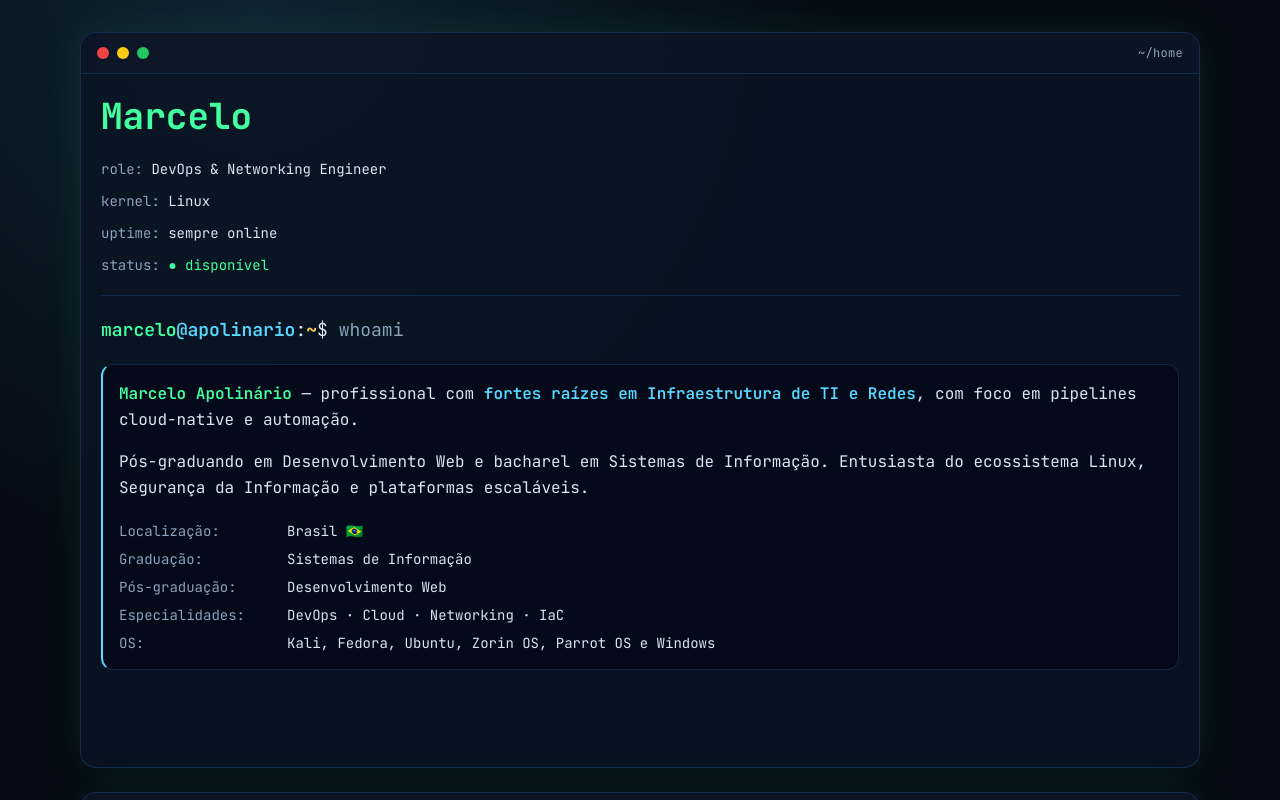
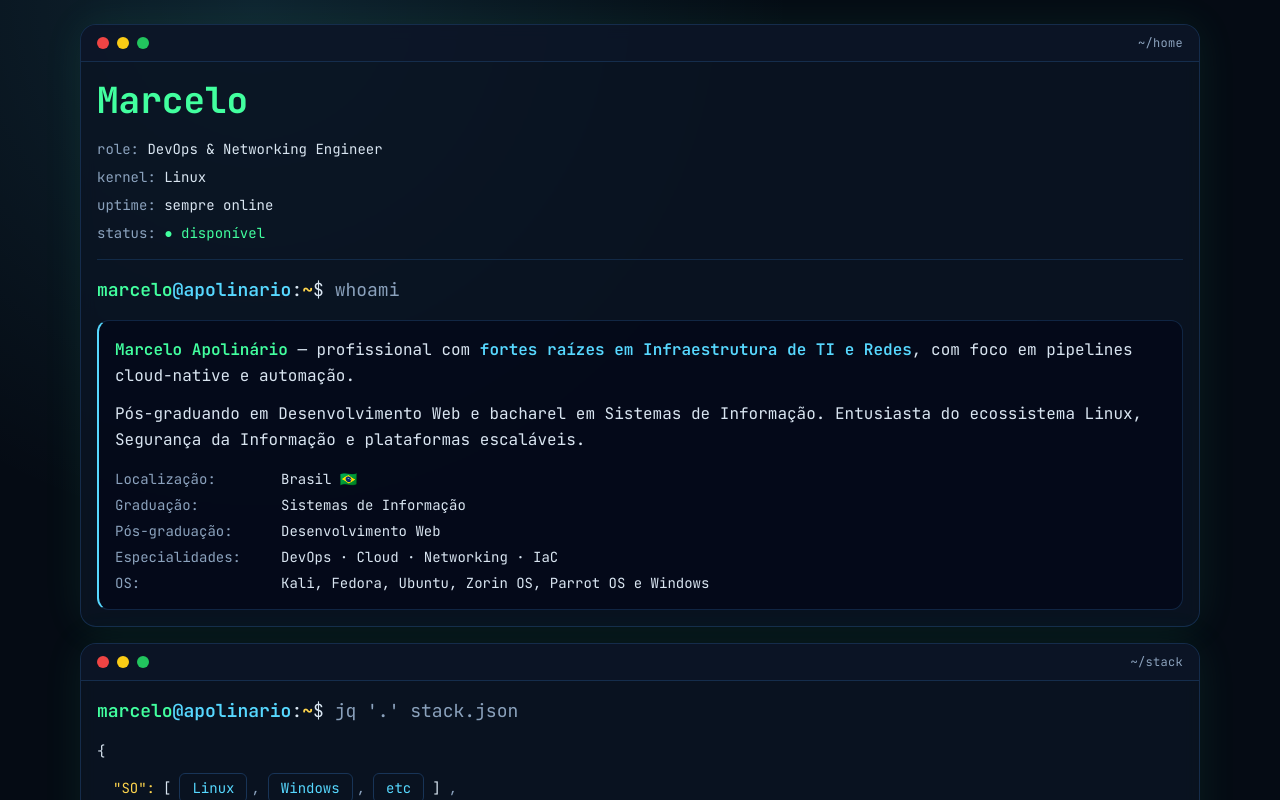
Before and after one commit to apolinario0x21/sturdy-parakeet, a Next.js app: page / in a window 1280 px wide. Shown: the top 800 px of the page. Built offline with nearby package versions, Linux system fonts and the light colour scheme.

Commit message:
Ajusta espaçamento para reduzir áreas vazias

```diff
--- a/app/page.tsx
+++ b/app/page.tsx
@@ -6,7 +6,7 @@ import { Stack } from '@/components/sections/Stack';
 
 export default function HomePage() {
   return (
-    <main className="mx-auto flex min-h-screen w-full max-w-6xl flex-col gap-6 px-4 py-8">
+    <main className="mx-auto flex min-h-screen w-full max-w-6xl flex-col gap-4 px-4 py-6">
       <Hero />
       <Stack />
       <Articles />
--- a/components/TerminalWindow.tsx
+++ b/components/TerminalWindow.tsx
@@ -9,7 +9,7 @@ type TerminalWindowProps = {
 export function TerminalWindow({ title, children, className }: TerminalWindowProps) {
   return (
     <section className={`terminal-card overflow-hidden ${className ?? ''}`}>
-      <header className="flex items-center justify-between border-b border-term-border/80 bg-slate-900/50 px-4 py-3 text-xs text-term-mute">
+      <header className="flex items-center justify-between border-b border-term-border/80 bg-slate-900/50 px-4 py-2.5 text-xs text-term-mute">
         <div className="flex items-center gap-2">
           <span className="h-3 w-3 rounded-full bg-red-500" />
           <span className="h-3 w-3 rounded-full bg-yellow-400" />
@@ -17,7 +17,7 @@ export function TerminalWindow({ title, children, className }: TerminalWindowPro
         </div>
         <p className="font-mono tracking-wide text-term-mute">{title}</p>
       </header>
-      <div className="space-y-5 p-5">{children}</div>
+      <div className="space-y-4 p-4">{children}</div>
     </section>
   );
 }
--- a/components/sections/Hero.tsx
+++ b/components/sections/Hero.tsx
@@ -3,9 +3,9 @@ import { Prompt } from '@/components/Prompt';
 
 export function Hero() {
   return (
-    <TerminalWindow title="~/home" className="min-h-[calc(100svh-4rem)]">
+    <TerminalWindow title="~/home">
       <h1 className="text-[36px] font-bold leading-tight text-term-green">Marcelo</h1>
-      <div className="grid gap-3 text-sm text-term-mute sm:gap-x-6">
+      <div className="grid gap-2 text-sm text-term-mute sm:gap-x-6">
         <p>
           role: <span className="text-term-text">DevOps &amp; Networking Engineer</span>
         </p>
@@ -27,11 +27,11 @@ export function Hero() {
           <span className="font-semibold text-term-cyan">fortes raízes em Infraestrutura de TI e Redes</span>, com foco em
           pipelines cloud-native e automação.
         </p>
-        <p className="mt-4">
+        <p className="mt-3">
           Pós-graduando em Desenvolvimento Web e bacharel em Sistemas de Informação. Entusiasta do ecossistema Linux,
           Segurança da Informação e plataformas escaláveis.
         </p>
-        <dl className="mt-5 grid gap-2 text-sm sm:grid-cols-[160px_1fr]">
+        <dl className="mt-4 grid gap-1.5 text-sm sm:grid-cols-[160px_1fr]">
           <dt className="text-term-mute">Localização:</dt>
           <dd>Brasil 🇧🇷</dd>
           <dt className="text-term-mute">Graduação:</dt>
```
